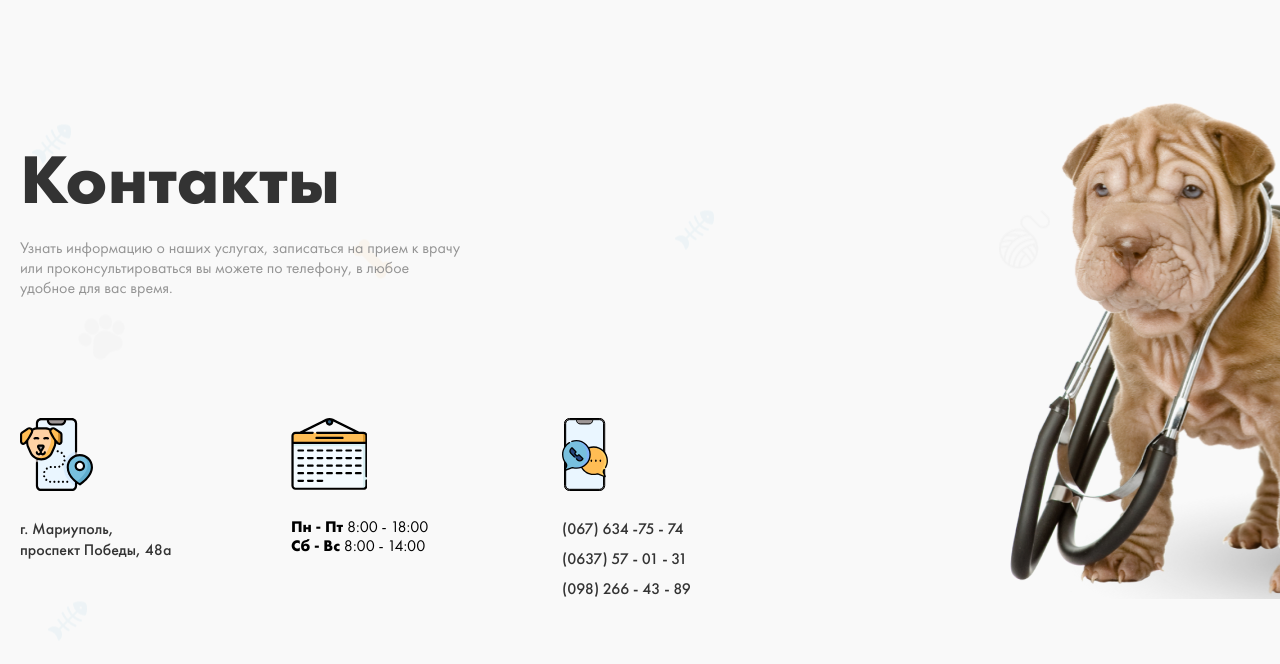
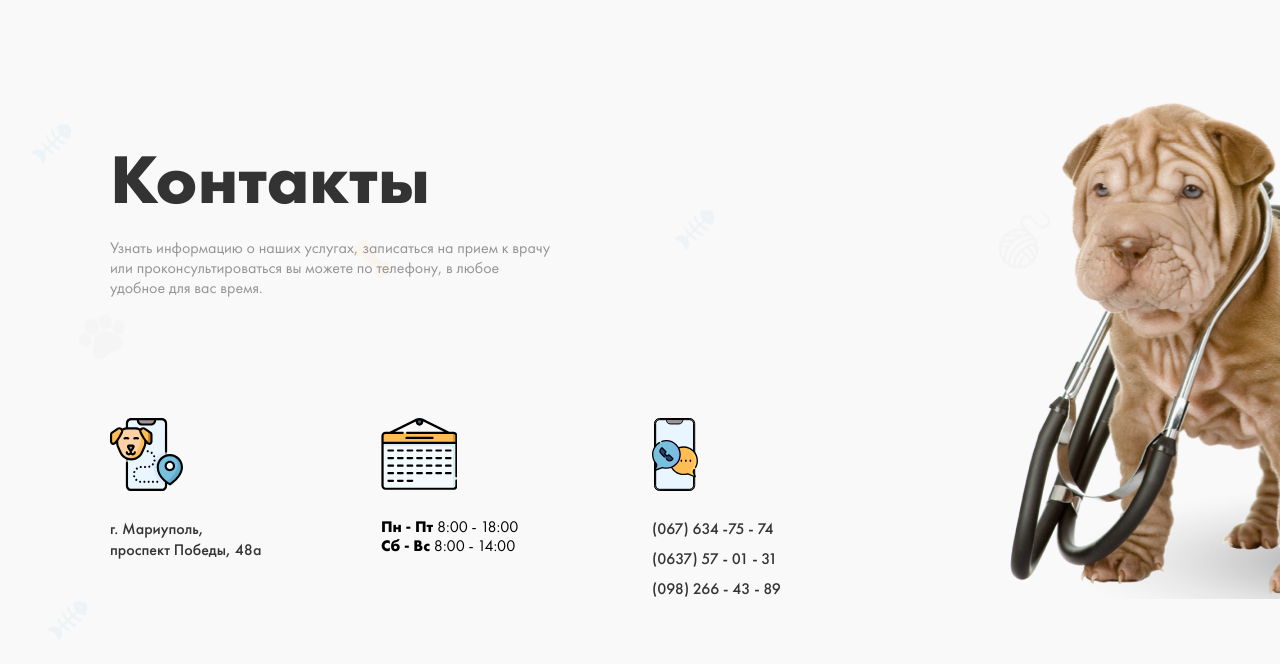
Before and after one commit to FakhriddinovSh/3-1-Homework, a plain HTML site: page contact.html in a window 1280 px wide. Shown: the part 136-800 px from the top of the page. Drawn offline with Linux system fonts and the light colour scheme.

Commit message:
contact-ended

```diff
--- a/css/main.css
+++ b/css/main.css
@@ -2465,6 +2465,7 @@ only screen and (                min-resolution: 2dppx) {
 .contact-hero__info{
   width: 447px;
   margin-bottom: 220px;
+  margin-left: 90px;
 }
 
 .contact-hero__title{
@@ -2483,6 +2484,7 @@ only screen and (                min-resolution: 2dppx) {
 .contact-hero__list{
   display: flex;
   list-style: none;
+  margin-left: 90px;
 }
 
 .contact-hero__item{
```
